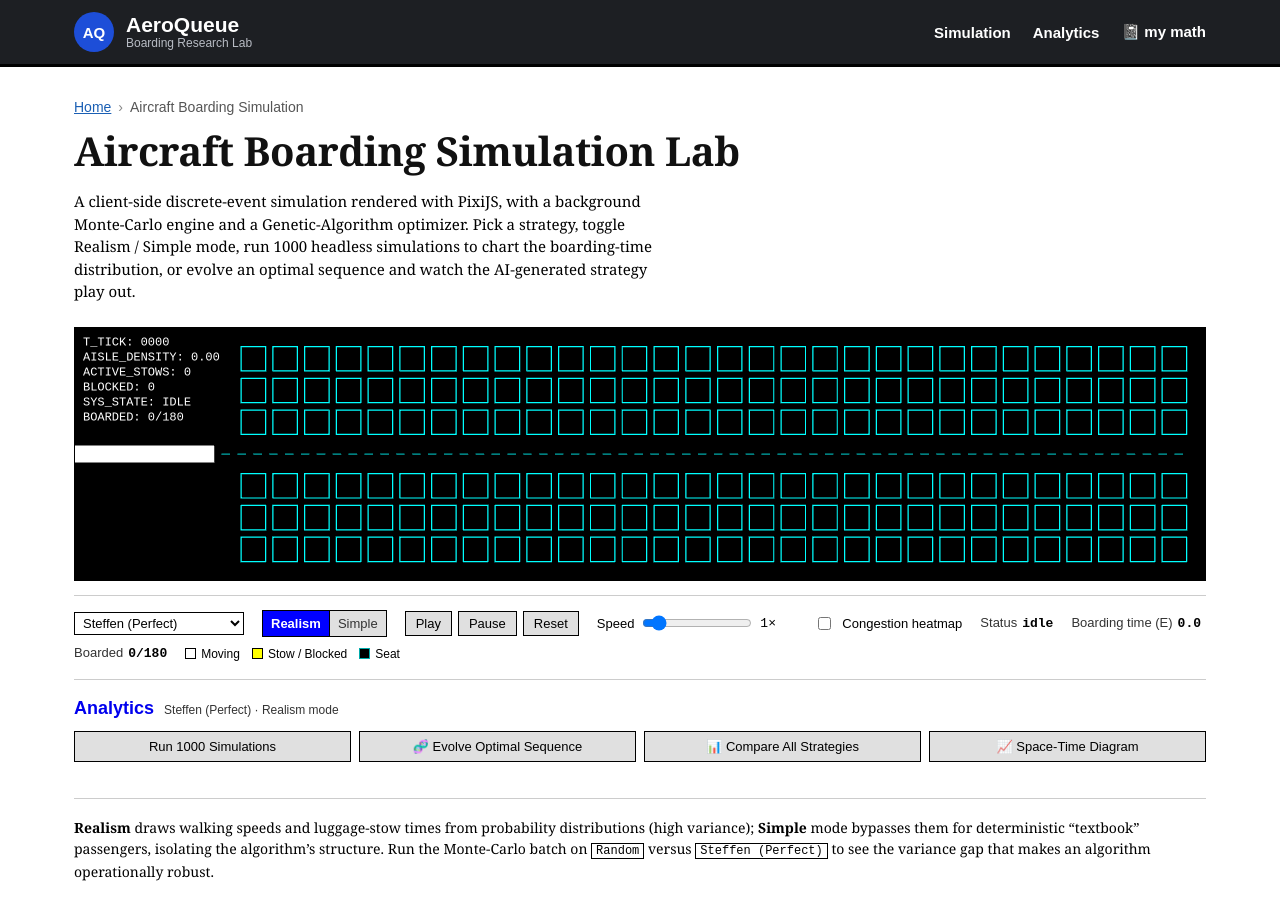
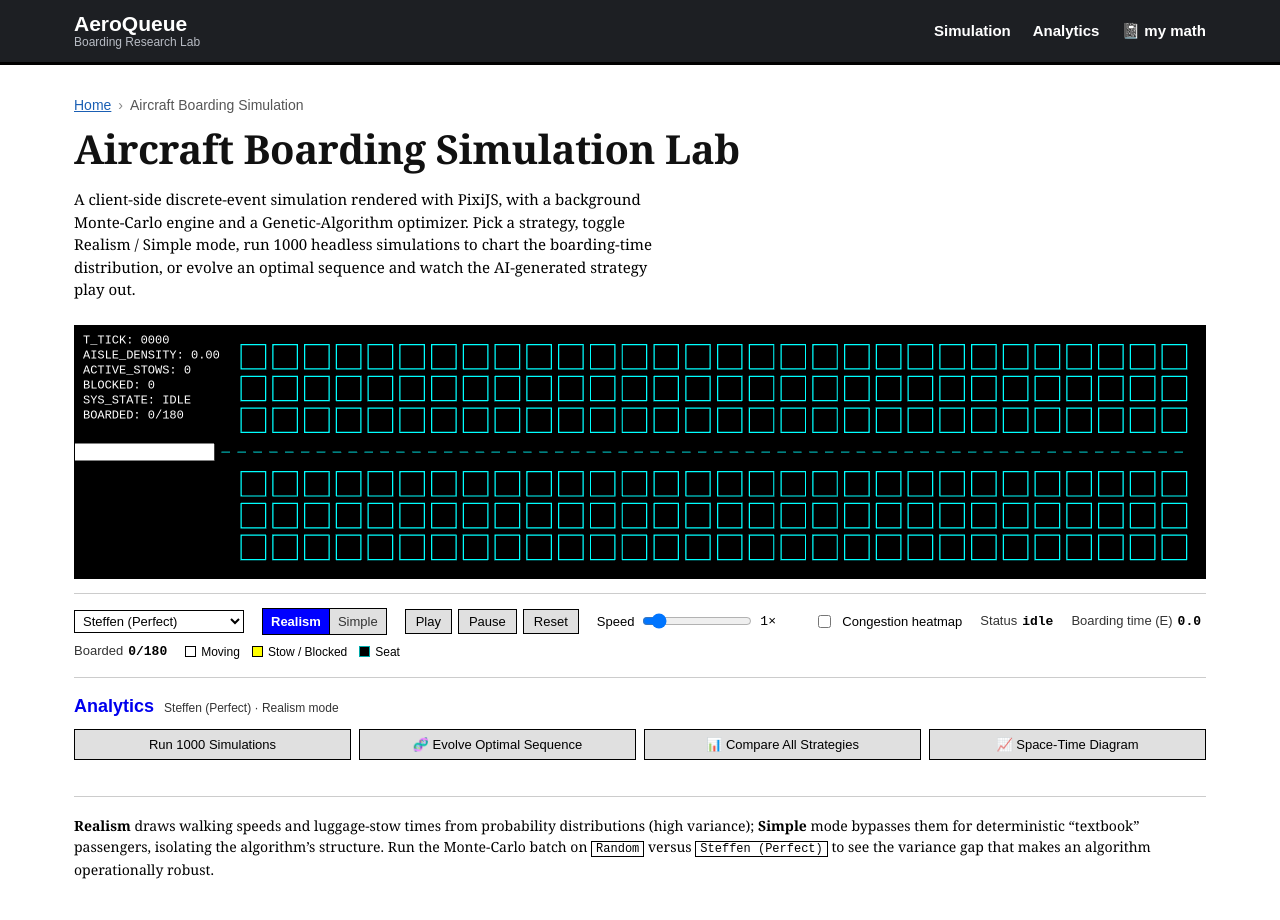
Before and after one commit to sheeaan/AeroQueue, a Next.js app: page / in a window 1280 px wide. Shown: the top 920 px of the page. Built offline with nearby package versions, Linux system fonts and the light colour scheme.

Commit message:
style: drop the logo badge from the header wordmark

```diff
--- a/src/app/globals.css
+++ b/src/app/globals.css
@@ -61,21 +61,6 @@ body {
   gap: 12px;
   text-decoration: none;
   color: #ffffff;
-}
-
-.brand-badge {
-  width: 40px;
-  height: 40px;
-  border-radius: 50%;
-  background: #1d4ed8;
-  color: #ffffff;
-  display: inline-flex;
-  align-items: center;
-  justify-content: center;
-  font-family: Arial, Helvetica, sans-serif;
-  font-weight: bold;
-  font-size: 15px;
-  flex: 0 0 auto;
 }
 
 .brand-name {
--- a/src/app/page.tsx
+++ b/src/app/page.tsx
@@ -8,7 +8,6 @@ export default function Home() {
       <header className="site-header">
         <div className="site-header-inner">
           <a className="brand" href="#top">
-            <span className="brand-badge">AQ</span>
             <span className="brand-name">
               <strong>AeroQueue</strong>
               <span>Boarding Research Lab</span>
```
